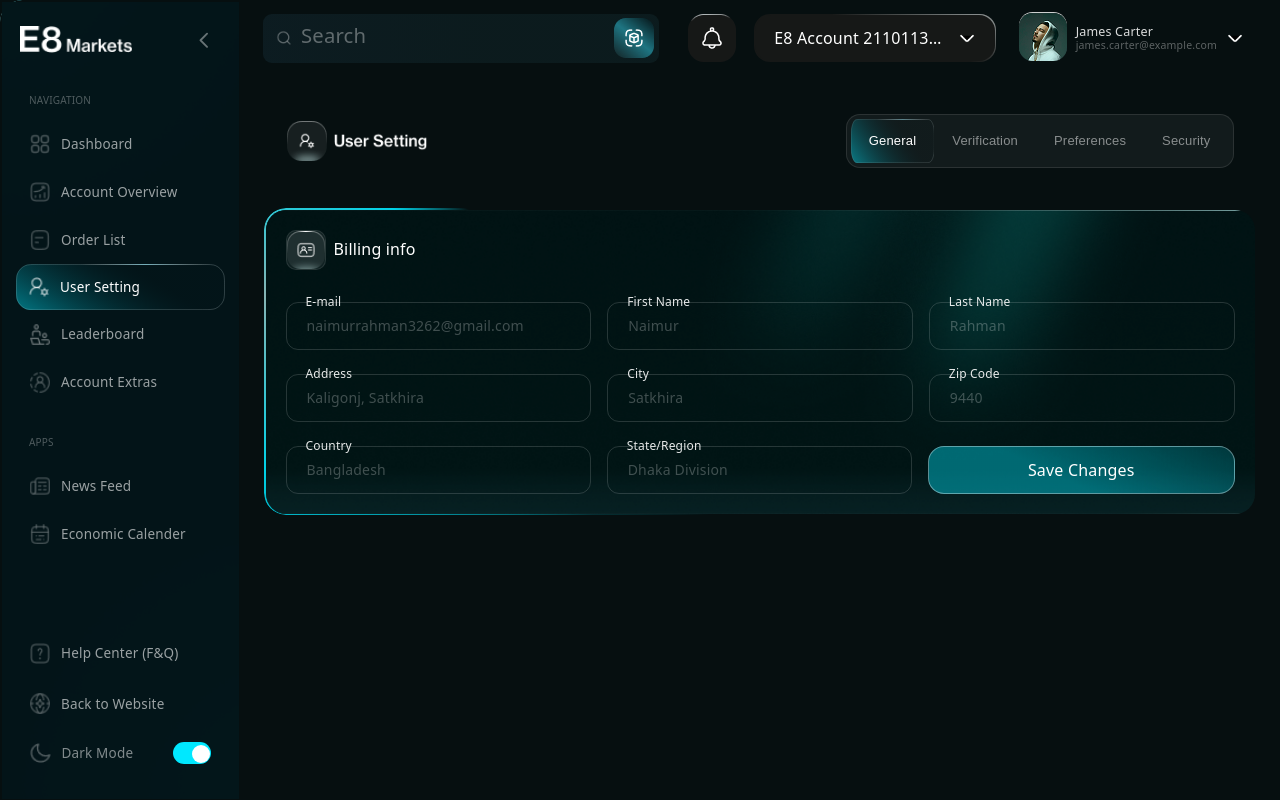
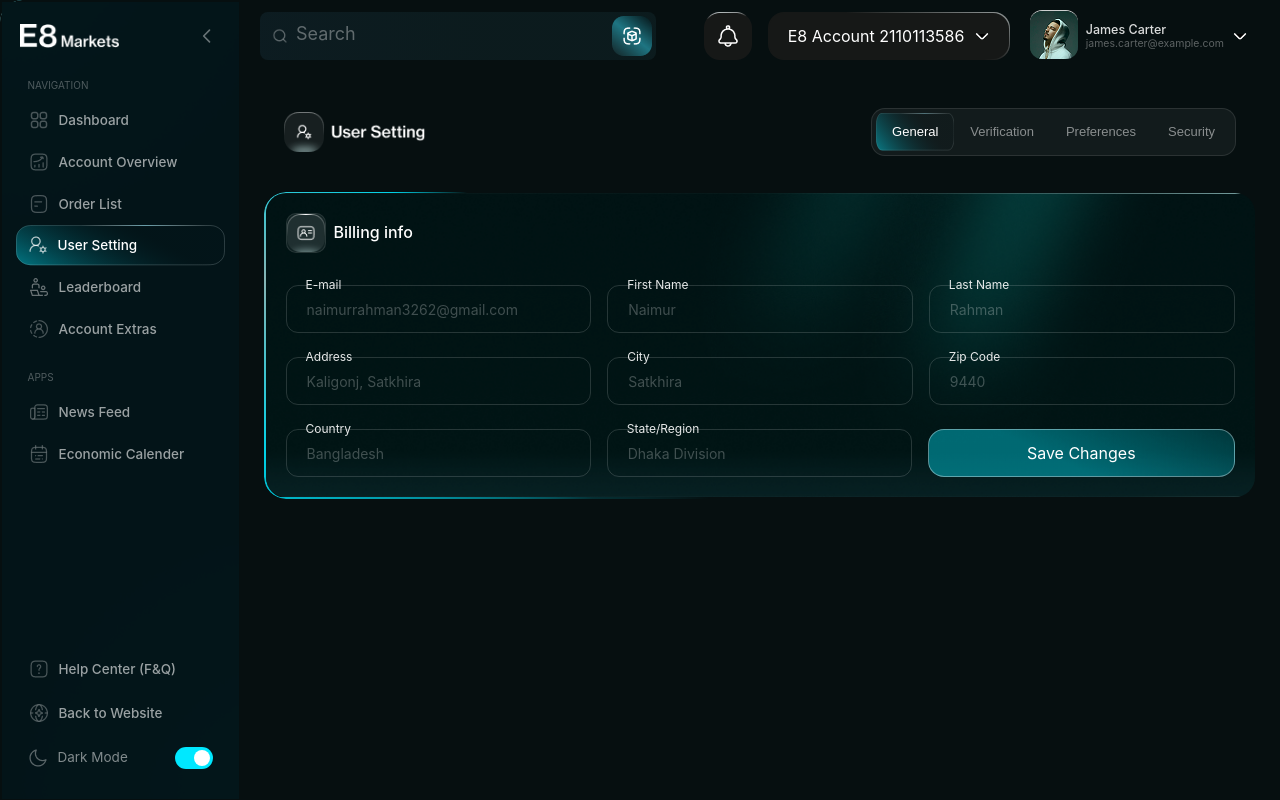
Before and after one commit to developerimamhn/eEightMarket, a React (Vite) app: page /settings in a window 1280 px wide. Built offline with nearby package versions, Linux system fonts and the light colour scheme.

Commit message:
adding hight

```diff
--- a/src/component/Billing.jsx
+++ b/src/component/Billing.jsx
@@ -73,7 +73,7 @@ const BillingInfo = () => {
         }
       `}</style>
 
-      <div className="rotating-border-wrapper">
+      <div className="rotating-border-wrapper w-full h-[307px]">
         {/* Inner card with background image + dark overlay */}
         <div
           className="relative w-full rounded-[20px] overflow-hidden"
@@ -84,8 +84,6 @@ const BillingInfo = () => {
             backgroundRepeat: "no-repeat",
           }}
         >
-          {/* Dark overlay */}
-          {/* <div className="absolute inset-0 bg-[#011314]/90" /> */}
 
           {/* Content */}
           <div className="relative z-10 p-[20px]">
--- a/src/index.css
+++ b/src/index.css
@@ -1,56 +1,5 @@
 @import "tailwindcss";
 
-:root {
-  --text: #6b6375;
-  --text-h: #08060d;
-  --bg: #fff;
-  --border: #e5e4e7;
-  --code-bg: #f4f3ec;
-  --accent: #aa3bff;
-  --accent-bg: rgba(170, 59, 255, 0.1);
-  --accent-border: rgba(170, 59, 255, 0.5);
-  --social-bg: rgba(244, 243, 236, 0.5);
-  --shadow:
-    rgba(0, 0, 0, 0.1) 0 10px 15px -3px, rgba(0, 0, 0, 0.05) 0 4px 6px -2px;
-
-  --sans: system-ui, 'Segoe UI', Roboto, sans-serif;
-  --heading: system-ui, 'Segoe UI', Roboto, sans-serif;
-  --mono: ui-monospace, Consolas, monospace;
-
-  font: 18px/145% var(--sans);
-  letter-spacing: 0.18px;
-  color-scheme: light dark;
-  color: var(--text);
-  background: var(--bg);
-  font-synthesis: none;
-  text-rendering: optimizeLegibility;
-  -webkit-font-smoothing: antialiased;
-  -moz-osx-font-smoothing: grayscale;
-
-  @media (max-width: 1024px) {
-    font-size: 16px;
-  }
-}
-
-@media (prefers-color-scheme: dark) {
-  :root {
-    --text: #9ca3af;
-    --text-h: #f3f4f6;
-    --bg: #16171d;
-    --border: #2e303a;
-    --code-bg: #1f2028;
-    --accent: #c084fc;
-    --accent-bg: rgba(192, 132, 252, 0.15);
-    --accent-border: rgba(192, 132, 252, 0.5);
-    --social-bg: rgba(47, 48, 58, 0.5);
-    --shadow:
-      rgba(0, 0, 0, 0.4) 0 10px 15px -3px, rgba(0, 0, 0, 0.25) 0 4px 6px -2px;
-  }
-
-  #social .button-icon {
-    filter: invert(1) brightness(2);
-  }
-}
 
 
 @property --angle {
```
